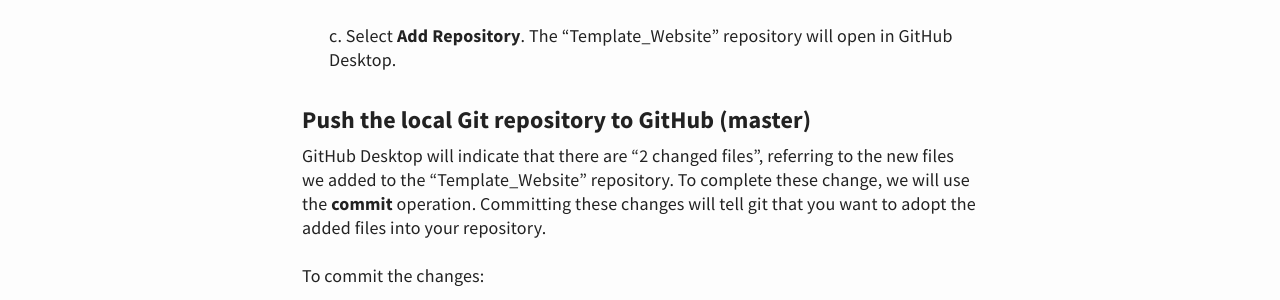
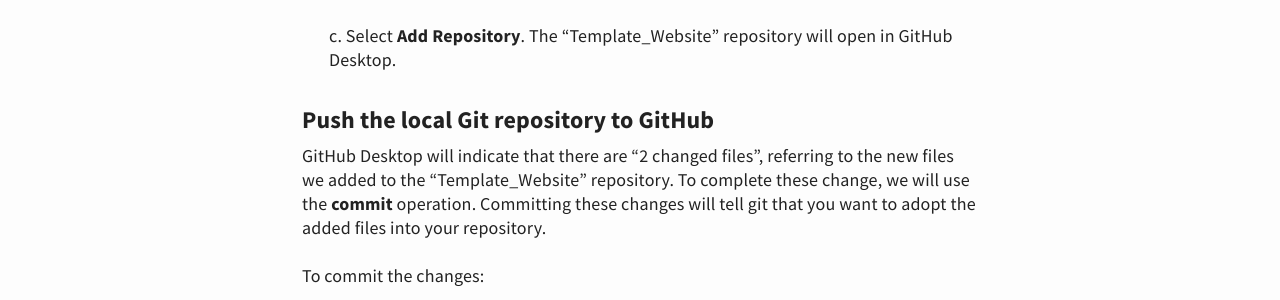
Before and after one commit to kristinashirk/digital-tech, a Jekyll site: the page built from _posts/2019-09-02-git and GitHub.md, in a window 1280 px wide and 900 px high, scrolled down 2466 px. Shown: the part 297-597 px from the top of the window. Built offline with Jekyll 4.4.1, drawn with Linux system fonts in a browser that asks for light colours.

Commit message:
Deleting confusing information

```diff
--- a/_posts/2019-09-02-git and GitHub.md
+++ b/_posts/2019-09-02-git and GitHub.md
@@ -72,7 +72,7 @@ To get the files on your local computer, you will clone the repository.
 
     c. Select **Add Repository**. The "Template_Website" repository will open in GitHub Desktop.
 
-### Push the local Git repository to GitHub (master)
+### Push the local Git repository to GitHub
 GitHub Desktop will indicate that there are "2 changed files", referring to the new files we added to the "Template_Website" repository. To complete these change, we will use the **commit** operation. Committing these changes will tell git that you want to adopt the added files into your repository.
 
 To commit the changes:
```
